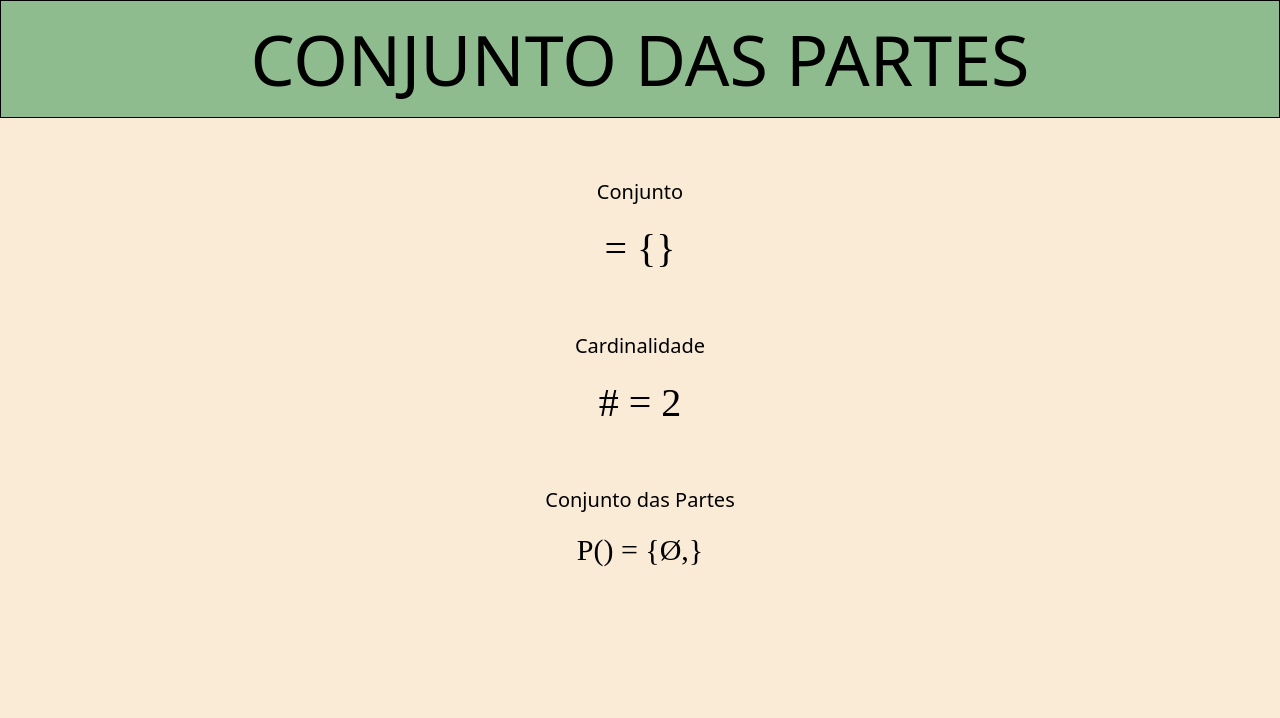
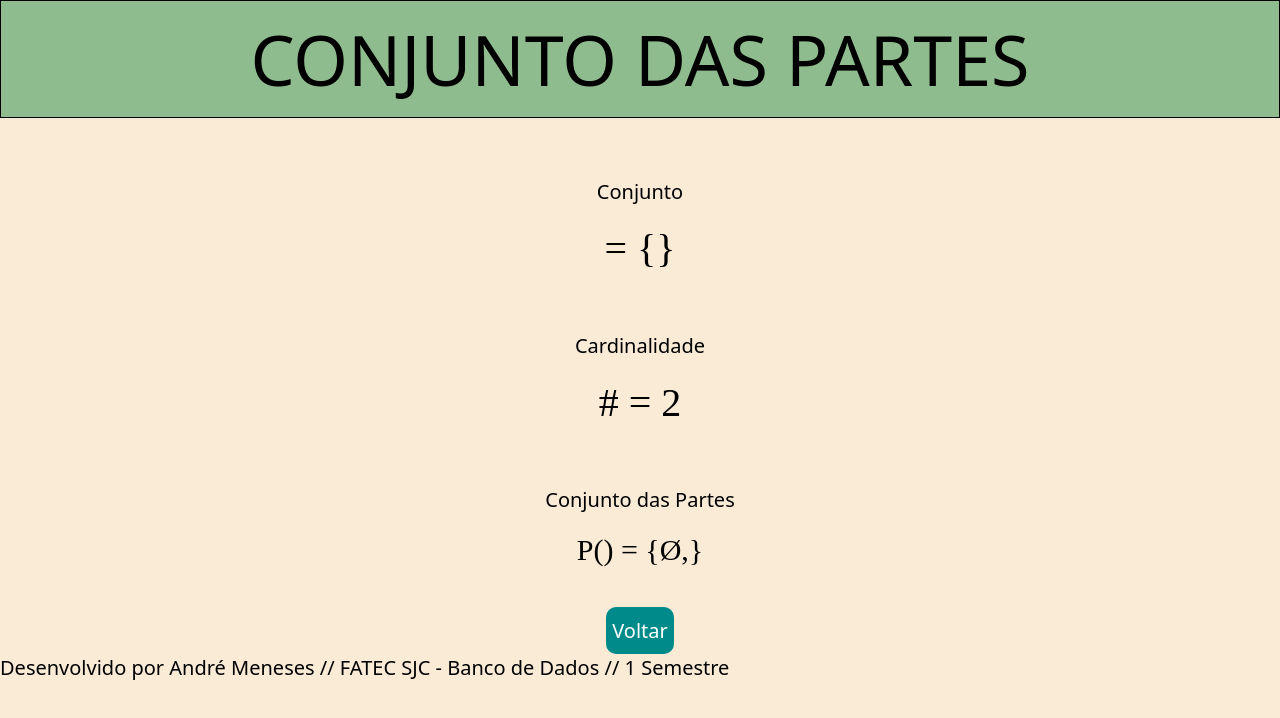
Before and after one commit to AndreMeneses0103/partes_conjunto, a plain HTML site: page index.html in a window 1280 px wide. Both pictures are taken after a click on the button "Resultados". Drawn offline with Linux system fonts and the light colour scheme.

Commit message:
Add return button

```diff
--- a/index.html
+++ b/index.html
@@ -10,6 +10,7 @@
 </head>
 <body>
     <header>CONJUNTO DAS PARTES</header>
+    <div class="tudo">
         <div class="calculos" id="calculos" style="display: block;">
             <div class="conjunto">
                 <span class="texto_conj">Digite a letra do conjunto</span>
@@ -17,14 +18,16 @@
             </div>
 
             <div class="partes">
-            <span class="texto_part">Digite os elementos do conjunto</span>
+                <span class="texto_part">Digite os elementos do conjunto (use , ou ; para separar)</span>
                 <input type="text" name="input_part" id="input_part">
             </div>
 
             <button type="button" id="btn_res" onclick="saveConj()">Resultados</button>
+
         </div>
 
         <div class="resul" id="resul" style="display: none;">
+
             <div class="conjunto">
                 <span class="texto_conj">Conjunto</span>
                 <span id="res_conjunto">TESTE</span>
@@ -39,7 +42,9 @@
                 <span class="texto_part">Conjunto das Partes</span>
                 <span id="res_partes">TESTE3</span>
             </div>
+            <button id="return" onclick="voltar()">Voltar</button>
         </div>
-
+    </div>
+    <div class="developer">Desenvolvido por André Meneses // FATEC SJC - Banco de Dados // 1 Semestre</div>
 </body>
 </html>
--- a/script.js
+++ b/script.js
@@ -1,6 +1,7 @@
 function saveConj() {
-  var nome_conjunto = document.getElementById("input_conj").value;
+  var nome_conjunto = (document.getElementById("input_conj").value).toUpperCase();
   var elementos = document.getElementById("input_part").value;
+  elementos = elementos.replaceAll(";",",")
   var all_elem = elementos.split(",");
 
   var conjunto = nome_conjunto + " = {" + all_elem + "}";
@@ -56,3 +57,8 @@ function saveConj() {
 
 
 }
+
+function voltar(){
+  document.getElementById('calculos').style.display = "block"
+  document.getElementById('resul').style.display="none"
+}
--- a/style.css
+++ b/style.css
@@ -12,7 +12,10 @@ header{
     font-size: 70px;
     font-family: system-ui, -apple-system, BlinkMacSystemFont, 'Segoe UI', Roboto, Oxygen, Ubuntu, Cantarell, 'Open Sans', 'Helvetica Neue', sans-serif;
 }
-
+.developer{
+    font-size: 20px;
+    font-family: system-ui, -apple-system, BlinkMacSystemFont, 'Segoe UI', Roboto, Oxygen, Ubuntu, Cantarell, 'Open Sans', 'Helvetica Neue', sans-serif;
+}
 .conjunto, .partes{
     display: flex;
     align-items: center;
@@ -69,3 +72,23 @@ header{
 #res_partes{
     font-size: 30px;
 }
+
+#return{
+    display: block;
+    margin: auto;
+    border-radius: 10px;
+    border: transparent;
+    background-color: darkcyan;
+    padding-bottom: 10px;
+    padding-top: 10px;
+    text-align: center;
+    font-size: 20px;
+    font-family: system-ui, -apple-system, BlinkMacSystemFont, 'Segoe UI', Roboto, Oxygen, Ubuntu, Cantarell, 'Open Sans', 'Helvetica Neue', sans-serif;
+    color: #fff;
+    transition: 0.3s;
+}
+
+#return:hover{
+    background-color: blue;
+    transform: scale3d(1.1,1.1,1.1);
+}
```
Lines whose indentation alone changed are shown as unchanged.
